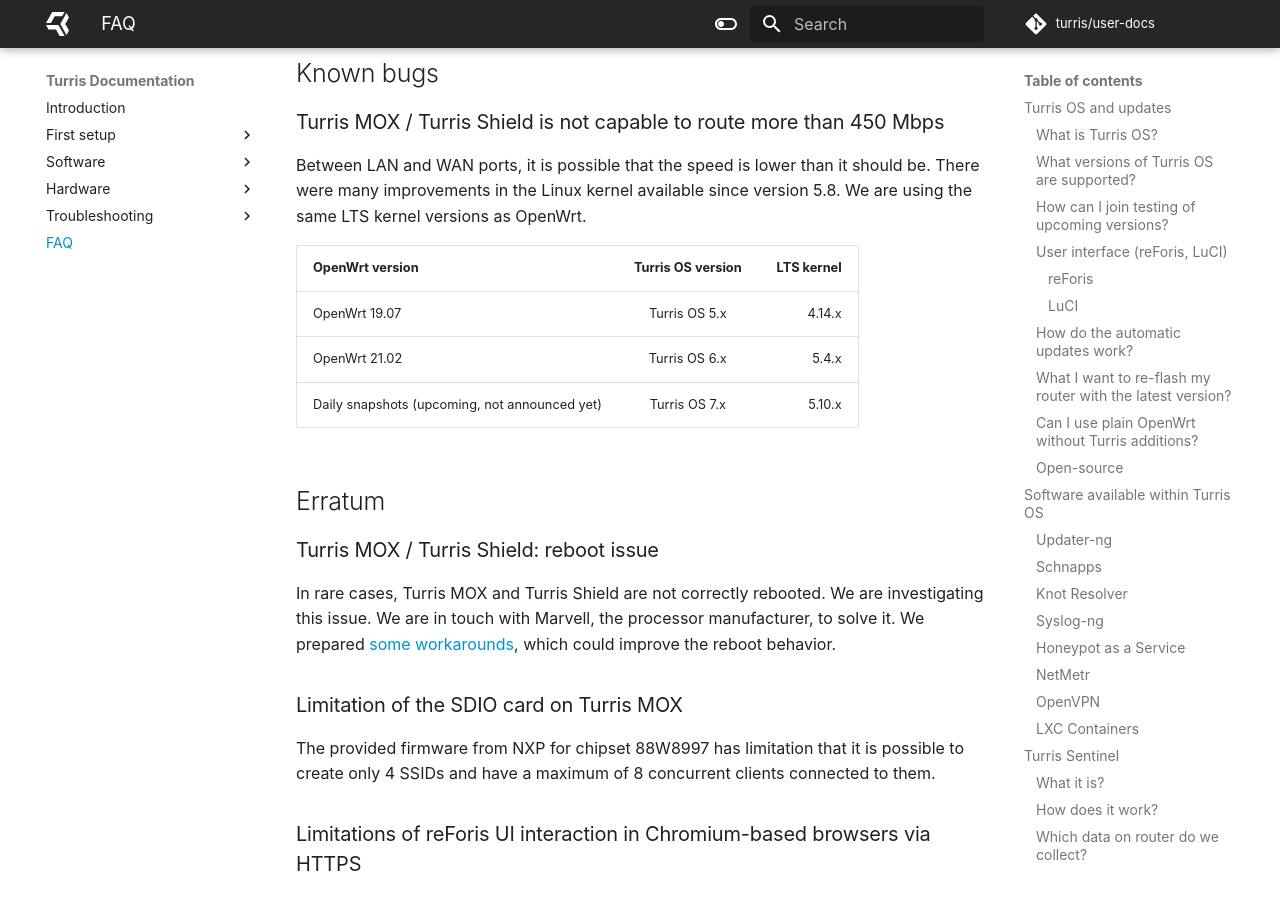
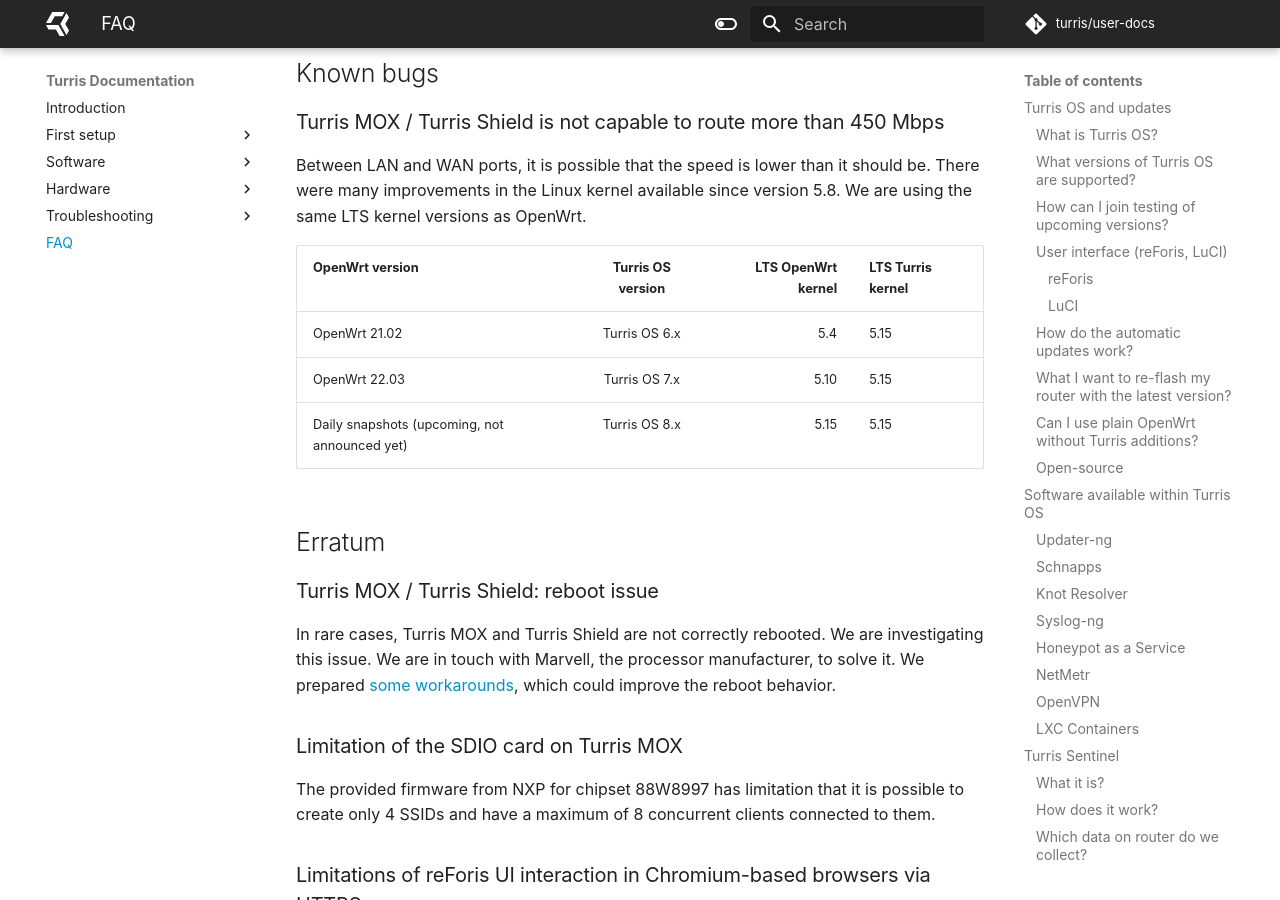
Before and after one commit to turris-cz/user-docs, an MkDocs documentation site: the page built from docs/basics/faq.md, in a window 1280 px wide and 900 px high, scrolled down 7297 px. Built offline with MkDocs 1.6.1 and Material for MkDocs 9.7.7, drawn with Linux system fonts in a browser that asks for light colours; plug-ins that fetch from the network failed and are left out.

Commit message:
faq: Erratum: known bugs - a3720 not capable route: update kernel
We are using LTS kernel 5.15 for OpenWrt 21.02 and OpenWrt 22.03, so
lets update this section.

```diff
--- a/docs/basics/faq.md
+++ b/docs/basics/faq.md
@@ -328,11 +328,11 @@
 be. There were many improvements in the Linux kernel available since version
 5.8. We are using the same LTS kernel versions as OpenWrt.
 
-| OpenWrt version  | Turris OS version  | LTS kernel |
-| :--------------- |:------------------:| ----------:|
-| OpenWrt 19.07    | Turris OS 5.x      |  4.14.x    |
-| OpenWrt 21.02    | Turris OS 6.x      |  5.4.x     |
-| Daily snapshots (upcoming, not announced yet) | Turris OS 7.x  |  5.10.x |
+| OpenWrt version                               | Turris OS version | LTS OpenWrt kernel | LTS Turris kernel |
+|-----------------------------------------------|:-----------------:|-------------------:|-------------------|
+| OpenWrt 21.02                                 |   Turris OS 6.x   |                5.4 | 5.15              |
+| OpenWrt 22.03                                 |   Turris OS 7.x   |               5.10 | 5.15              |
+| Daily snapshots (upcoming, not announced yet) |   Turris OS 8.x   |               5.15 | 5.15              |
 
 ## Erratum
 
```
